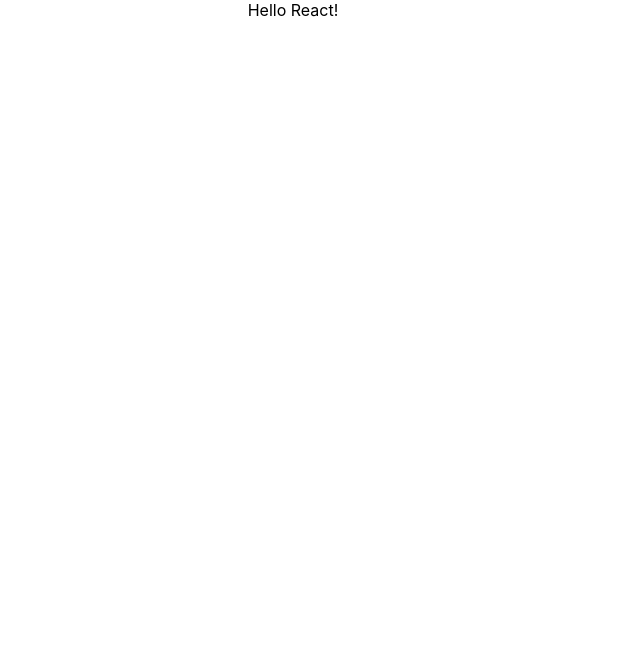
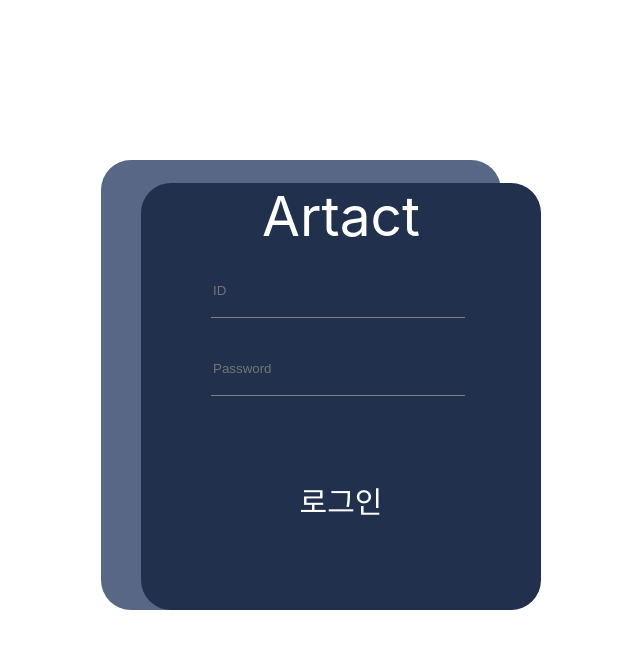
Before and after one commit to HackerTon-artact/artact-front-main, a React (Create React App) app in the folder artact/: page /login in a window 1280 px wide. Shown: the top 648 px of the page, without its empty margins (347-987 px from the left). Built offline with nearby package versions, Linux system fonts and the light colour scheme.

Commit message:
[create] login 퍼블리싱

```diff
--- a/artact/src/component/sign/login.js
+++ b/artact/src/component/sign/login.js
@@ -2,9 +2,20 @@
 import '../../styles/sign/login.css';
 function login(){
     return(
-        <div>
-            Hello React!
+        <div class ="ground">
+            <div class= "back">
+            <div class ="front">
+                <span class = "title">Artact</span><br></br>
+                <ul>
+                <li><input type= "text" name = "id" placeholder="ID" id="login_id"/></li>
+                <li><input type="password" name = "pw" placeholder="Password" id="login_pass"/></li>
+                </ul>
+                <li><button type="submit">로그인</button></li>
+
+            </div>
+            </div>
         </div>
+
     );
 }
 
--- a/artact/src/styles/sign/login.css
+++ b/artact/src/styles/sign/login.css
@@ -0,0 +1,66 @@
+
+.back
+{
+  background-color: #576785;
+  width: 400px;
+  height: 450px;
+  border-radius: 30px;
+  position: absolute; top : 20%; left : 35%;
+
+}
+.front
+{
+  background-color: #20304D;
+  width: 400px;
+  height: 427px;
+  border-radius: 30px;
+  position: absolute; top : 5%; left : 10%;
+}
+.title
+{
+    color: white;
+    font-size: 55px;
+    padding-top: 30px;
+}
+ul{
+
+    float: left;
+    padding-left: 70px;
+    list-style: none;
+
+}
+li
+{
+    float: left;
+    color : white;
+    list-style: none;
+
+}
+input
+{
+
+    background-color: #20304D;
+    width: 250px;
+    height: 50px;
+    margin-bottom: 25px;
+    border: none;
+    box-shadow: none;
+    outline: none;
+    border-bottom: 1px solid gray;
+    color: white;
+    font: 50px;
+}
+
+button
+{
+    background-color: #20304D;
+    color : white;
+    border : none;
+    font-size: 30px;
+    padding-left: 16%;
+    width: 350px;
+    margin-top: 40px;
+    outline: none;
+    cursor: pointer;
+
+}
```
Also changed, not shown: 2 other files (tests, documents, lock files or other folders).
